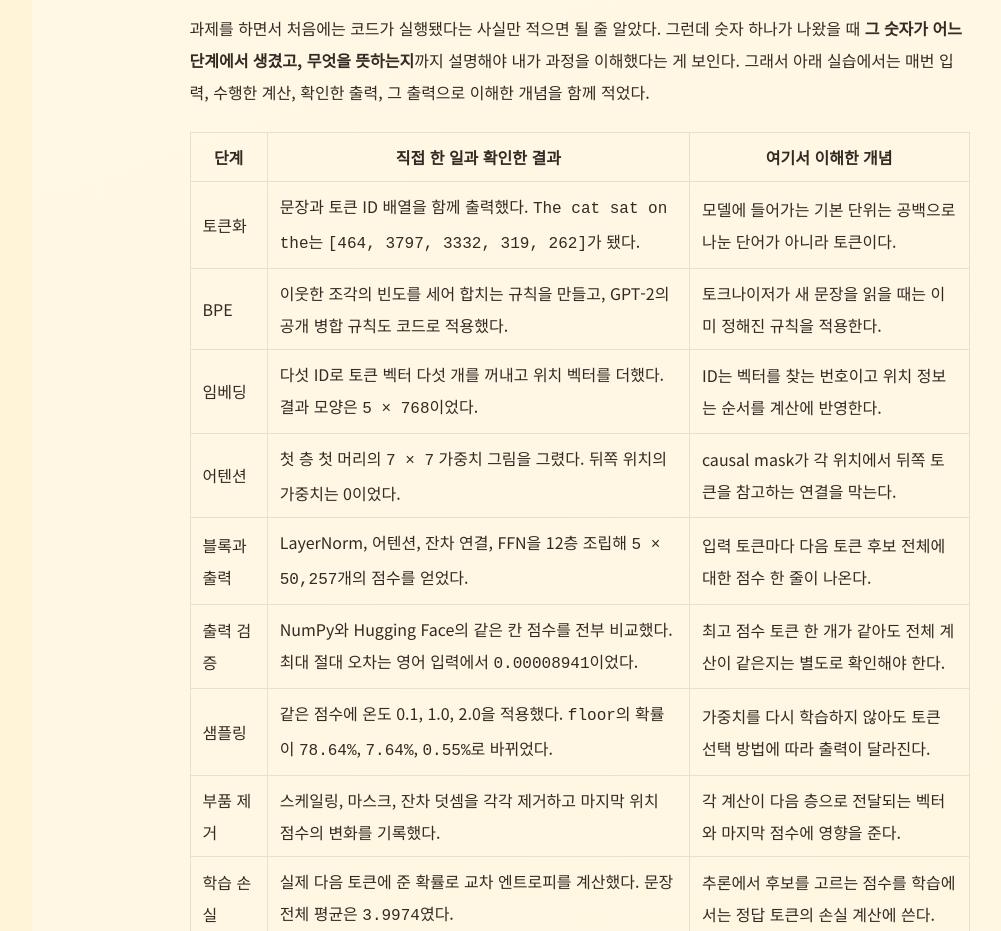
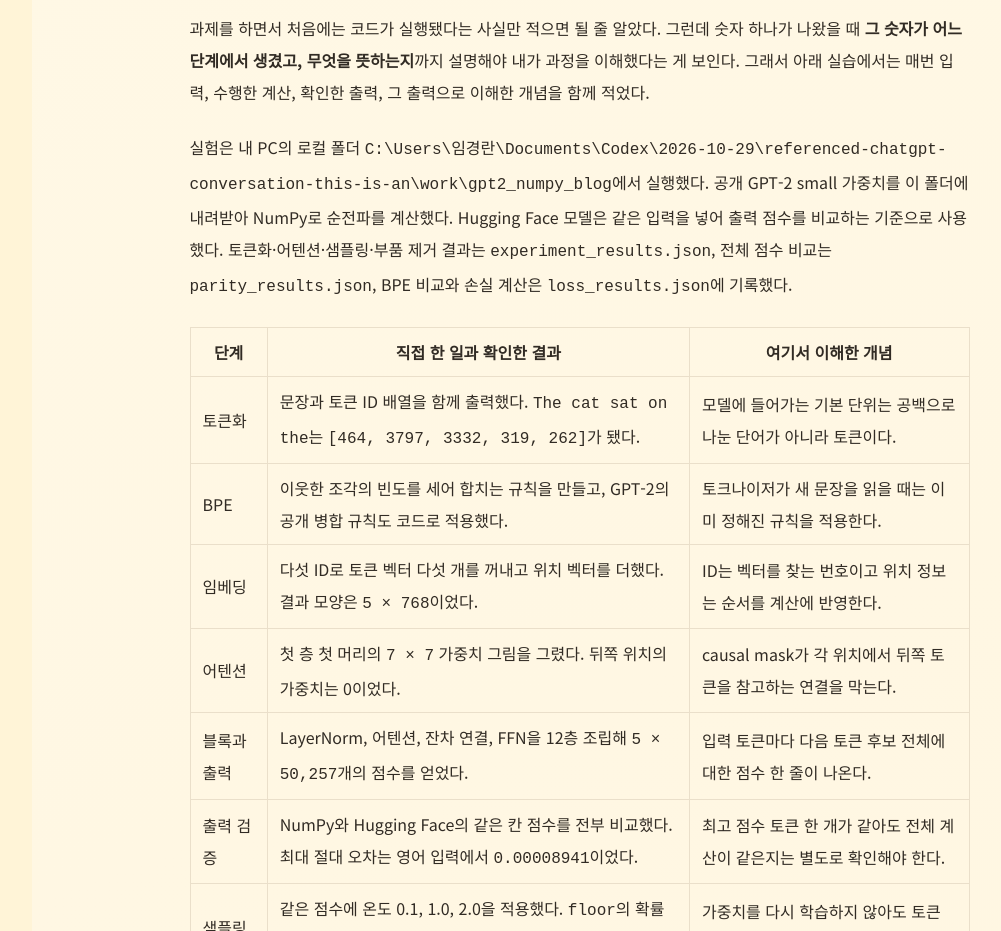
Before and after one commit to BackedEgg/BackedEgg.github.io, a plain HTML site: page posts/numpy-gpt2/index.html in a window 1280 px wide. Shown: the part 6660-7591 px from the top of the page, without its empty margins (153-1154 px from the left). Drawn offline with nearby package versions, Linux system fonts and the light colour scheme.

Commit message:
Document local GPT-2 experiment setup and evidence files

```diff
--- a/posts/numpy-gpt2/index.html
+++ b/posts/numpy-gpt2/index.html
@@ -125,6 +125,7 @@ GPT에서는 원문과 지시가 한 줄에 이어져 있다. 디코더의 Self-
 <p>여기서 logit은 아직 확률이 아닌 점수다. 마지막 행의 50,257개 점수 중 가장 큰 것을 고르거나, Softmax로 확률로 바꿔서 추첨하면 다음 토큰 하나가 나온다. 실제 문장 생성은 그 토큰을 입력 뒤에 붙이고 다시 계산하는 과정을 반복한다.</p>
 <p>이제 같은 문장을 코드에 넣어서 위의 표가 실제 계산에서도 이렇게 나오는지 확인해 보자.</p>
 <p>과제를 하면서 처음에는 코드가 실행됐다는 사실만 적으면 될 줄 알았다. 그런데 숫자 하나가 나왔을 때 <strong>그 숫자가 어느 단계에서 생겼고, 무엇을 뜻하는지</strong>까지 설명해야 내가 과정을 이해했다는 게 보인다. 그래서 아래 실습에서는 매번 입력, 수행한 계산, 확인한 출력, 그 출력으로 이해한 개념을 함께 적었다.</p>
+<p>실험은 내 PC의 로컬 폴더 <code>C:\Users\임경란\Documents\Codex\2026-10-29\referenced-chatgpt-conversation-this-is-an\work\gpt2_numpy_blog</code>에서 실행했다. 공개 GPT-2 small 가중치를 이 폴더에 내려받아 NumPy로 순전파를 계산했다. Hugging Face 모델은 같은 입력을 넣어 출력 점수를 비교하는 기준으로 사용했다. 토큰화·어텐션·샘플링·부품 제거 결과는 <code>experiment_results.json</code>, 전체 점수 비교는 <code>parity_results.json</code>, BPE 비교와 손실 계산은 <code>loss_results.json</code>에 기록했다.</p>
 <table>
 <thead>
 <tr>
```
Also changed, not shown: posts/numpy-gpt2/content.html (+1 -0 lines).
